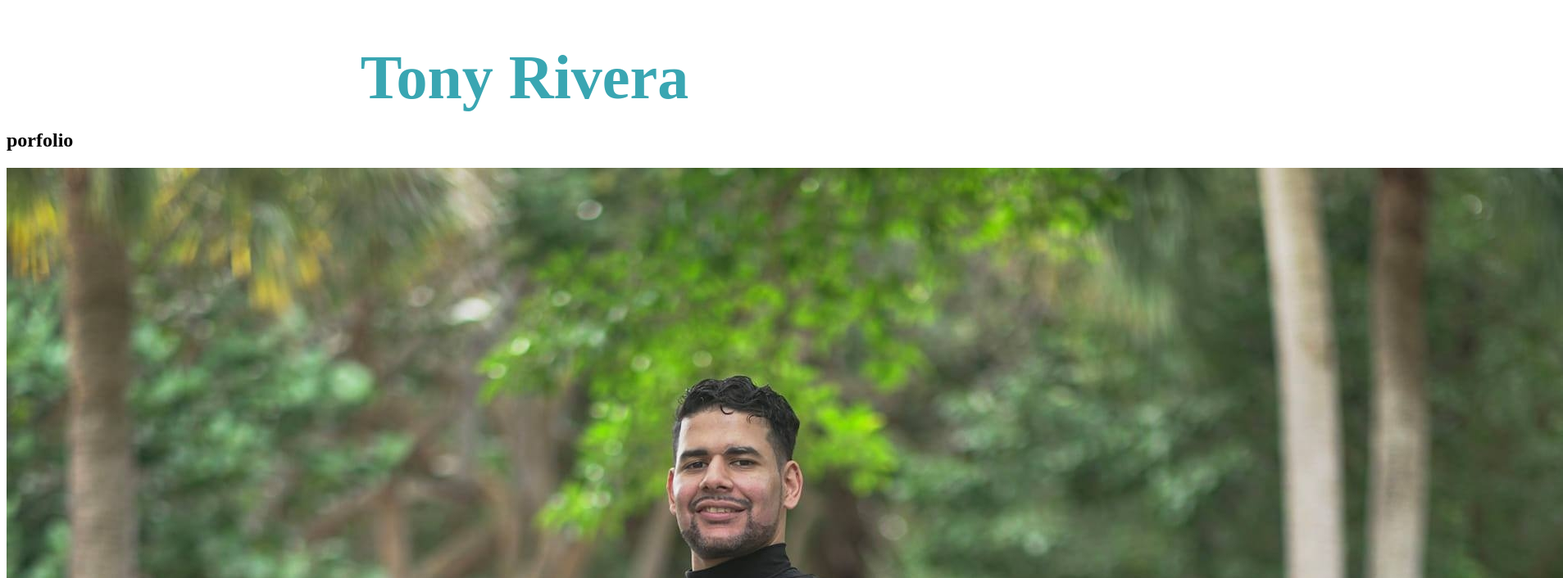
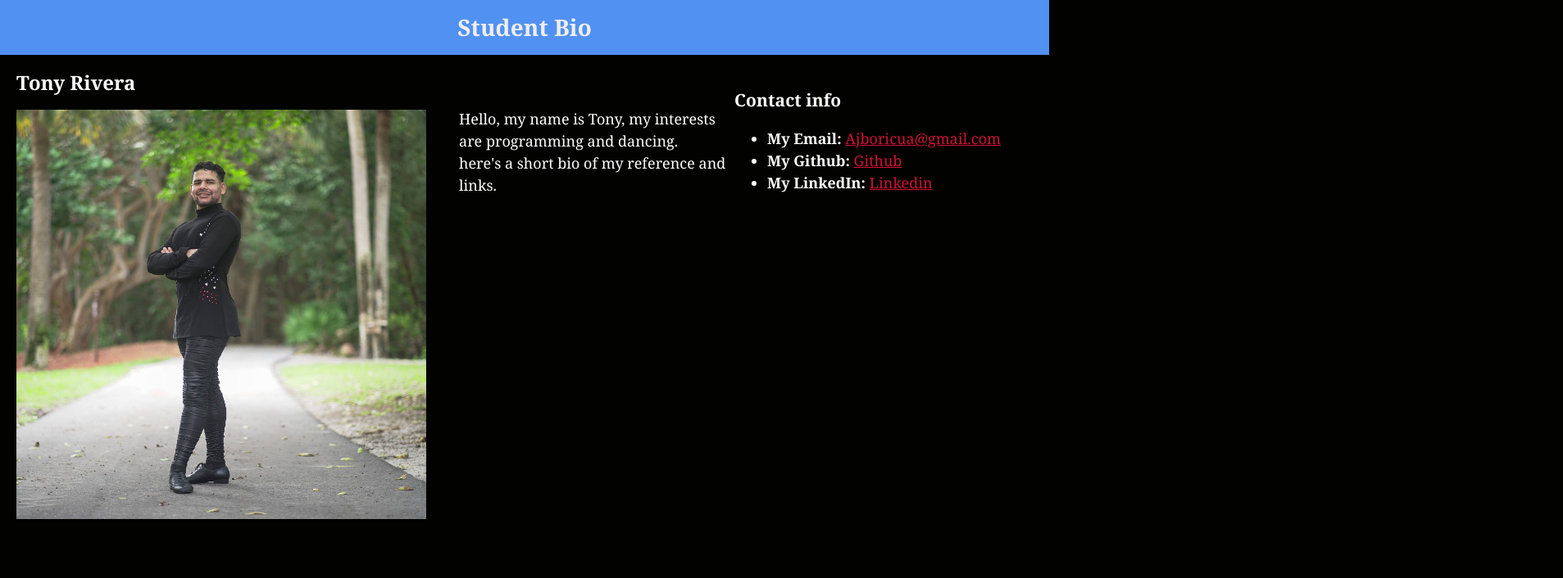
Before and after one commit to ajboricua/Tonyrivera.github.io, a plain HTML site: page index.html in a window 1280 px wide. Shown: the top 706 px of the page at 82% size, 1907 px wide, since content can reach past the window. Drawn offline with Linux system fonts and the light colour scheme.

Commit message:
updated porfilo

```diff
--- a/css/style.css
+++ b/css/style.css
@@ -1,44 +1,59 @@
-  /* h1 styling */
-
-h1 {
-    font-weight: bold;
-    font-size: 76px;
-    color:#39a6b2;
-    text-align: center;
-    margin-bottom: 20px;
-
-
 body {
-     background-color: red;
+  padding: 0;
+  margin: 0;
+  font-family: Georgia, 'Times New Roman', Times, serif;
+  font-size: 18px;
+  line-height: 150%;
+  color: rgb(255, 255, 255);
+  background-color: #020201;
 
 }
 
-.tonypic
-    width:  1024px;
-
-
-
-
-.contrainer {
-
-    width: 1024px;
-    margin-top: 0;
-    margin-bottom: 0 auto;
-}
-
-main-bio,
-    contact-info,
-    auto-image {
-    float:left;
+/* h1 styling */
+header{
+  background-color: rgb(81, 145, 241)
 
 }
 
-header {
-    background-color: #333333;
+header h1 {
+  padding: 20px 0;
+  margin: 0;
+  margin-bottom: 20px;
+  font-size: 28px;
+  text-align: center;
+  color:#eee;
+}
+
+h2 {
+  font-size:24px;
+  font-weight: bold;
+  margin: 0px 0px 0px 20px;
+}
+
+a {
+  color: #d21034
+}
+
+#main-bio,
+#contact-info,
+#bio-image {
+ float: left;
 }
 
 
-        /* body value */
-p {
-    text-size-adjust: 50px;
-  }
+#main-bio {
+  width: 70%;
+}
+
+#contact-info {
+  width: 30%;
+  float: right;
+
+}
+
+#bio-image {
+  width: 500px;
+  height: 500px;
+  margin-right: 20px;
+  padding: 20px;
+}
--- a/index.html
+++ b/index.html
@@ -1,56 +1,49 @@
 <!DOCTYPE html >
 <html lang="en" >
+    <head>
+        <meta charset="UTF-8" />
+        <link rel="stylesheet" type="text/css" href="./css/style.css" />
+        <title>Tony Porfilio</title>
+    </head>
 
-<head>
-
-    <meta charset="UTF-8" />
-
-    <link
-    rel="stylesheet"
-    type="text/css"
-    href="./css/style.css" />
-
-    <title>Tony Biography!</title>
-
-</head>
-    <body>
-        <main>
-            <h1>Tony Rivera</h1>
+        <body>
+            <header>
+                <h1>Student Bio</h1>
+            </header>
 
             <div class="cotainers">
-                <section id="">
-                    <!-- Section of porfilio -->
-                    <h2>porfolio</h2>
+                <section id="main-bio">
+                    <h2>Tony Rivera</h2>
 
                     <!-- Image source -->
-                    <img
-                    id="tonypic"
-                    src="tony.jpg"
-                    alt="tony"
-                    />
+                    <img id="bio-image" src="./tony.jpg" alt="Tony">
+
+
 
                     <!-- mini bio  -->
                     <p>
 
-                        Hello, my name is Tony, my interests are dancing and computers. I became interested in programming at the age of 15 and started in html, css and javascript at an early age.
+                        Hello, my name is Tony, my interests are programming and dancing. <br />
+                        here's a short bio of my reference and links.
 
                     </p>
-
                 </section>
 
                 <section id="contact-info">
-                        Contact info
-                    </section>
-
+                        <h3>Contact info</h3>
                     <!-- List of contact info -->
                         <ul>
-                        <li><strong>My Email:</strong> <a href="#" >rTonyCloud@gmail.com</a></li>
-                        <li><strong>My Github: </strong> <a href="https://github.com/rtonycloud" >Github</a></li>
-                        <li><strong>My LinkedIn:</strong> <a href="https://linkedin.com/" >Coming soon</A></li>
-
-
+                        <li>
+                            <strong>My Email:</strong> <a href="#" >Ajboricua@gmail.com</a>
+                        </li>
+                        <li>
+                            <strong>My Github:</strong> <a href="https://www.github.com/ajboricua"> Github </a>
+                        </li>
+                        <li>
+                            <strong>My LinkedIn:</strong> <a href="https://www.linkedin.com/rtonycloud">Linkedin</a>
+                        </li>
                         </ul>
+                </section>
             </div>
-                    </main>
     </body>
 </html>
```
